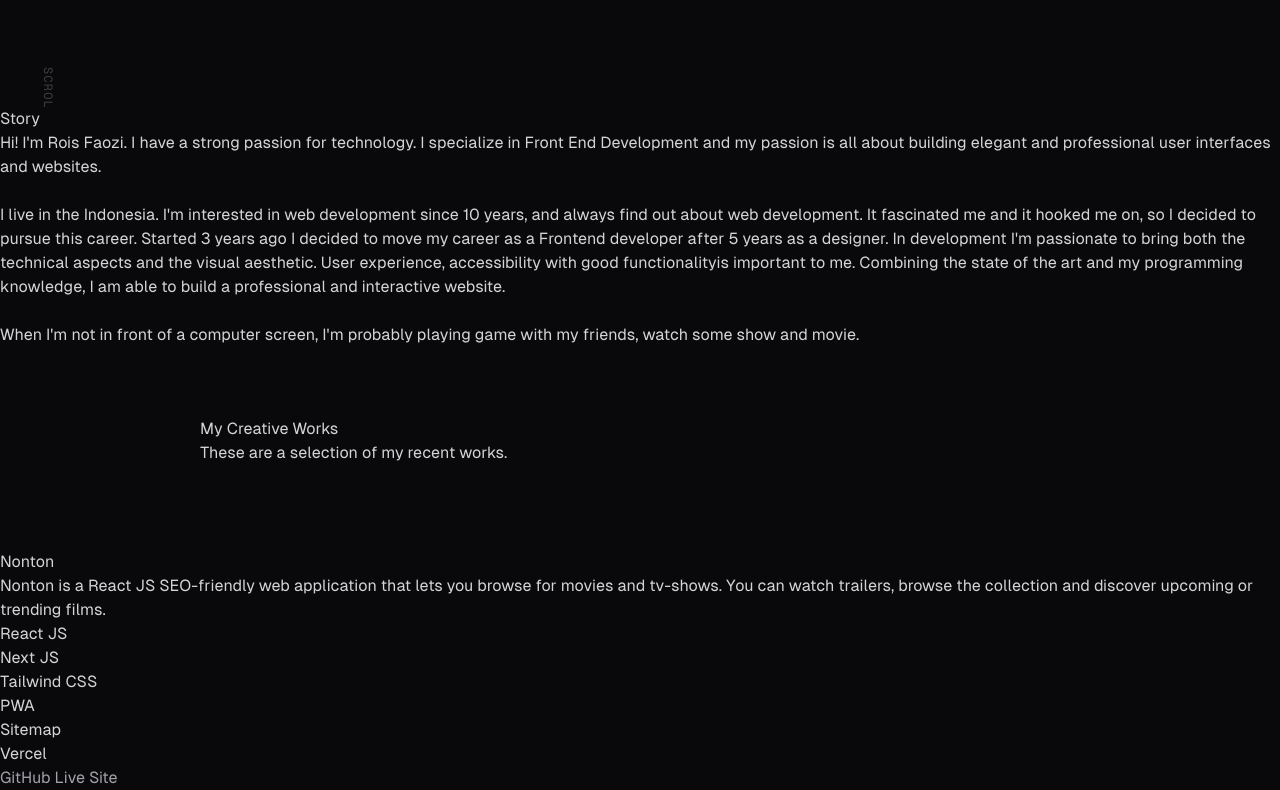
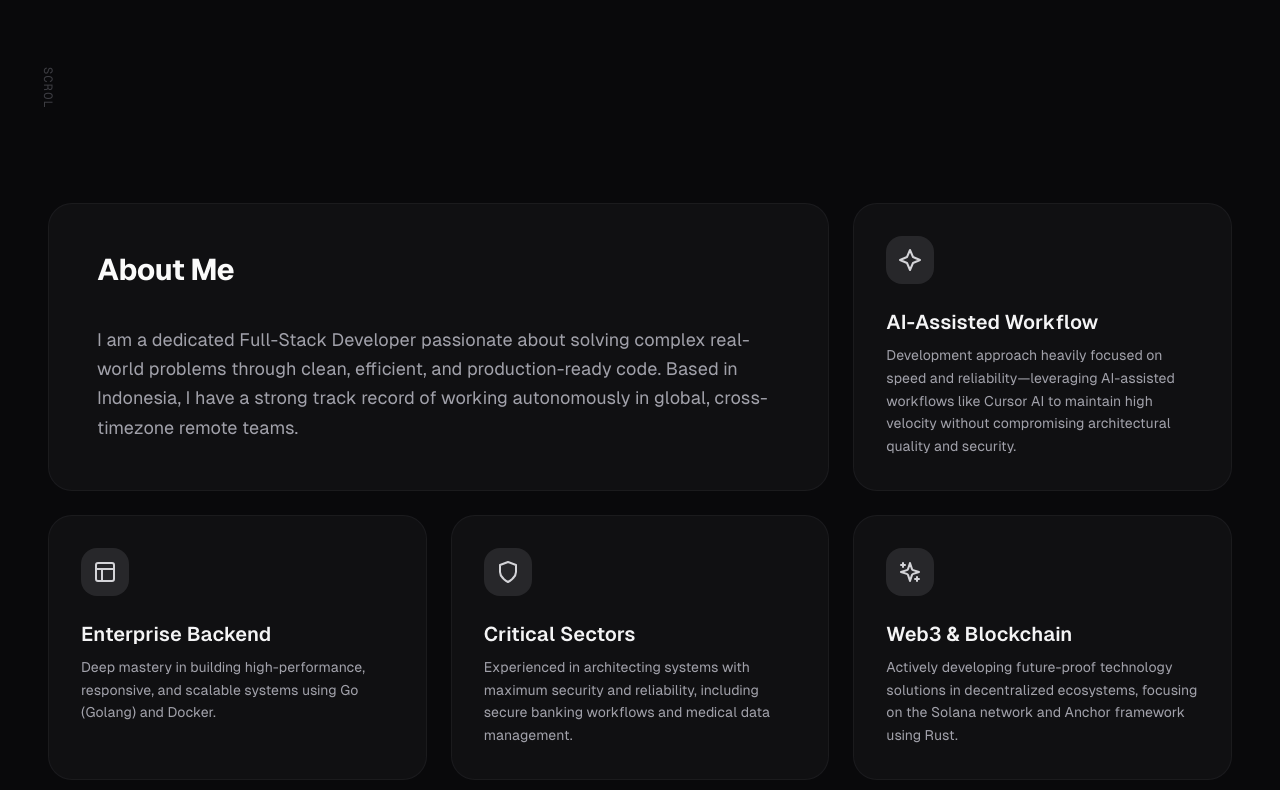
Before and after one commit to Roisfaozi/roisfaozi-web, an Astro site: page / in a window 1280 px wide. Shown: the part 693-1483 px from the top of the page. Built offline with nearby package versions, Linux system fonts and the light colour scheme; Astro itself is replaced by a stand-in of ours.

Commit message:
feat: restructure about section with bento grid

```diff
--- a/src/components/Story.astro
+++ b/src/components/Story.astro
@@ -1,15 +1,87 @@
 ---
 ---
-<section class="section section-container" id="story">
-  <h2 class="section-title">Story</h2>
-  <div class="story-section">
-    <div class="md:w-1/3 w-0"></div>
-    <p class="intro">
-      Hi! I'm Rois Faozi. I have a strong passion for technology. I specialize in Front End Development and my passion is all about building elegant and professional user interfaces and websites.
-      <br /><br />
-      I live in the Indonesia. I'm interested in web development since 10 years, and always find out about web development. It fascinated me and it hooked me on, so I decided to pursue this career. Started 3 years ago I decided to move my career as a Frontend developer after 5 years as a designer. In development I'm passionate to bring both the technical aspects and the visual aesthetic. User experience, accessibility with good functionalityis important to me. Combining the state of the art and my programming knowledge, I am able to build a professional and interactive website.
-      <br /><br />
-      When I'm not in front of a computer screen, I'm probably playing game with my friends, watch some show and movie.
-    </p>
+<section class="container mx-auto px-6 md:px-12 2xl:px-24 py-24" id="about">
+  <div class="grid grid-cols-1 md:grid-cols-2 lg:grid-cols-3 gap-6 auto-rows-min reveal-section">
+
+    <!-- About Me Card -->
+    <div class="lg:col-span-2 bg-zinc-900/50 border border-zinc-800/50 rounded-3xl p-8 md:p-12 flex flex-col justify-between">
+      <h2 class="text-3xl font-bold tracking-tight text-zinc-50 mb-6">About Me</h2>
+      <p class="text-lg text-zinc-400 leading-relaxed max-w-[60ch]">
+        I am a dedicated Full-Stack Developer passionate about solving complex real-world problems through clean, efficient, and production-ready code. Based in Indonesia, I have a strong track record of working autonomously in global, cross-timezone remote teams.
+      </p>
+    </div>
+
+    <!-- AI Workflow Card -->
+    <div class="bg-zinc-900/50 border border-zinc-800/50 rounded-3xl p-8 flex flex-col justify-between">
+      <div>
+        <div class="w-12 h-12 bg-zinc-800 rounded-2xl flex items-center justify-center mb-6 text-zinc-300">
+          <svg width="24" height="24" viewBox="0 0 24 24" fill="none" stroke="currentColor" stroke-width="2" stroke-linecap="round" stroke-linejoin="round"><path d="m12 2 3 7 7 3-7 3-3 7-3-7-7-3 7-3z"/></svg>
+        </div>
+        <h3 class="text-xl font-semibold text-zinc-100 mb-2">AI-Assisted Workflow</h3>
+        <p class="text-sm text-zinc-400 leading-relaxed">
+          Development approach heavily focused on speed and reliability—leveraging AI-assisted workflows like Cursor AI to maintain high velocity without compromising architectural quality and security.
+        </p>
+      </div>
+    </div>
+
+    <!-- Enterprise Backend -->
+    <div class="bg-zinc-900/50 border border-zinc-800/50 rounded-3xl p-8 flex flex-col justify-between">
+      <div>
+        <div class="w-12 h-12 bg-zinc-800 rounded-2xl flex items-center justify-center mb-6 text-zinc-300">
+          <svg width="24" height="24" viewBox="0 0 24 24" fill="none" stroke="currentColor" stroke-width="2" stroke-linecap="round" stroke-linejoin="round"><rect width="18" height="18" x="3" y="3" rx="2" ry="2"/><line x1="3" y1="9" x2="21" y2="9"/><line x1="9" y1="21" x2="9" y2="9"/></svg>
+        </div>
+        <h3 class="text-xl font-semibold text-zinc-100 mb-2">Enterprise Backend</h3>
+        <p class="text-sm text-zinc-400 leading-relaxed">
+          Deep mastery in building high-performance, responsive, and scalable systems using Go (Golang) and Docker.
+        </p>
+      </div>
+    </div>
+
+    <!-- Critical Sectors -->
+    <div class="bg-zinc-900/50 border border-zinc-800/50 rounded-3xl p-8 flex flex-col justify-between">
+      <div>
+        <div class="w-12 h-12 bg-zinc-800 rounded-2xl flex items-center justify-center mb-6 text-zinc-300">
+          <svg width="24" height="24" viewBox="0 0 24 24" fill="none" stroke="currentColor" stroke-width="2" stroke-linecap="round" stroke-linejoin="round"><path d="M12 22s8-4 8-10V5l-8-3-8 3v7c0 6 8 10 8 10z"/></svg>
+        </div>
+        <h3 class="text-xl font-semibold text-zinc-100 mb-2">Critical Sectors</h3>
+        <p class="text-sm text-zinc-400 leading-relaxed">
+          Experienced in architecting systems with maximum security and reliability, including secure banking workflows and medical data management.
+        </p>
+      </div>
+    </div>
+
+    <!-- Web3 -->
+    <div class="bg-zinc-900/50 border border-zinc-800/50 rounded-3xl p-8 flex flex-col justify-between">
+      <div>
+        <div class="w-12 h-12 bg-zinc-800 rounded-2xl flex items-center justify-center mb-6 text-zinc-300">
+          <svg width="24" height="24" viewBox="0 0 24 24" fill="none" stroke="currentColor" stroke-width="2" stroke-linecap="round" stroke-linejoin="round"><path d="m12 3-1.912 5.813a2 2 0 0 1-1.275 1.275L3 12l5.813 1.912a2 2 0 0 1 1.275 1.275L12 21l1.912-5.813a2 2 0 0 1 1.275-1.275L21 12l-5.813-1.912a2 2 0 0 1-1.275-1.275L12 3Z"/><path d="M5 3v4"/><path d="M19 17v4"/><path d="M3 5h4"/><path d="M17 19h4"/></svg>
+        </div>
+        <h3 class="text-xl font-semibold text-zinc-100 mb-2">Web3 & Blockchain</h3>
+        <p class="text-sm text-zinc-400 leading-relaxed">
+          Actively developing future-proof technology solutions in decentralized ecosystems, focusing on the Solana network and Anchor framework using Rust.
+        </p>
+      </div>
+    </div>
+
   </div>
 </section>
+
+<script>
+  import { gsap } from 'gsap'
+  import { ScrollTrigger } from 'gsap/ScrollTrigger'
+
+  gsap.registerPlugin(ScrollTrigger)
+
+  const ctx = gsap.context(() => {
+    gsap.fromTo('.reveal-section > div',
+      { y: 40, opacity: 0 },
+      {
+        y: 0, opacity: 1, duration: 0.8, stagger: 0.1, ease: 'power3.out',
+        scrollTrigger: {
+          trigger: '.reveal-section',
+          start: 'top 80%',
+        }
+      }
+    )
+  })
+</script>
```
